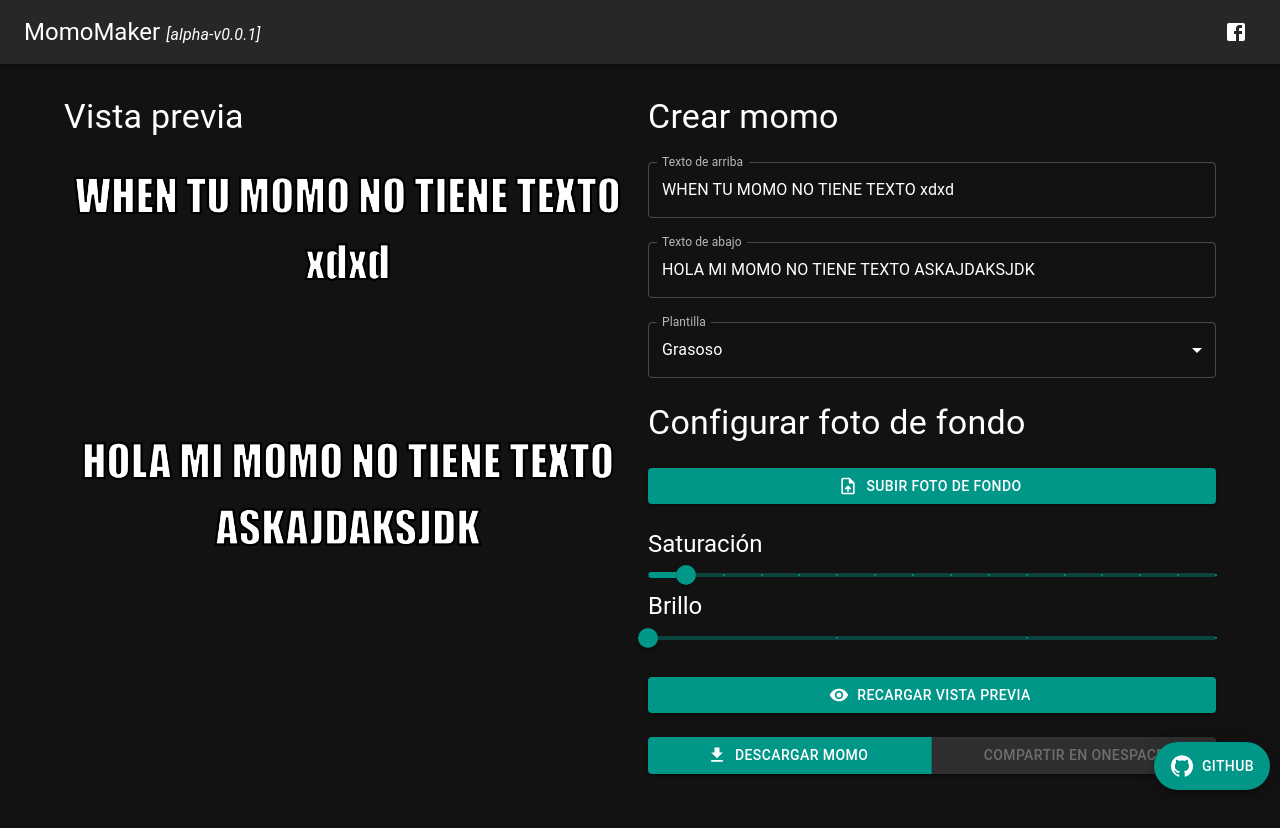
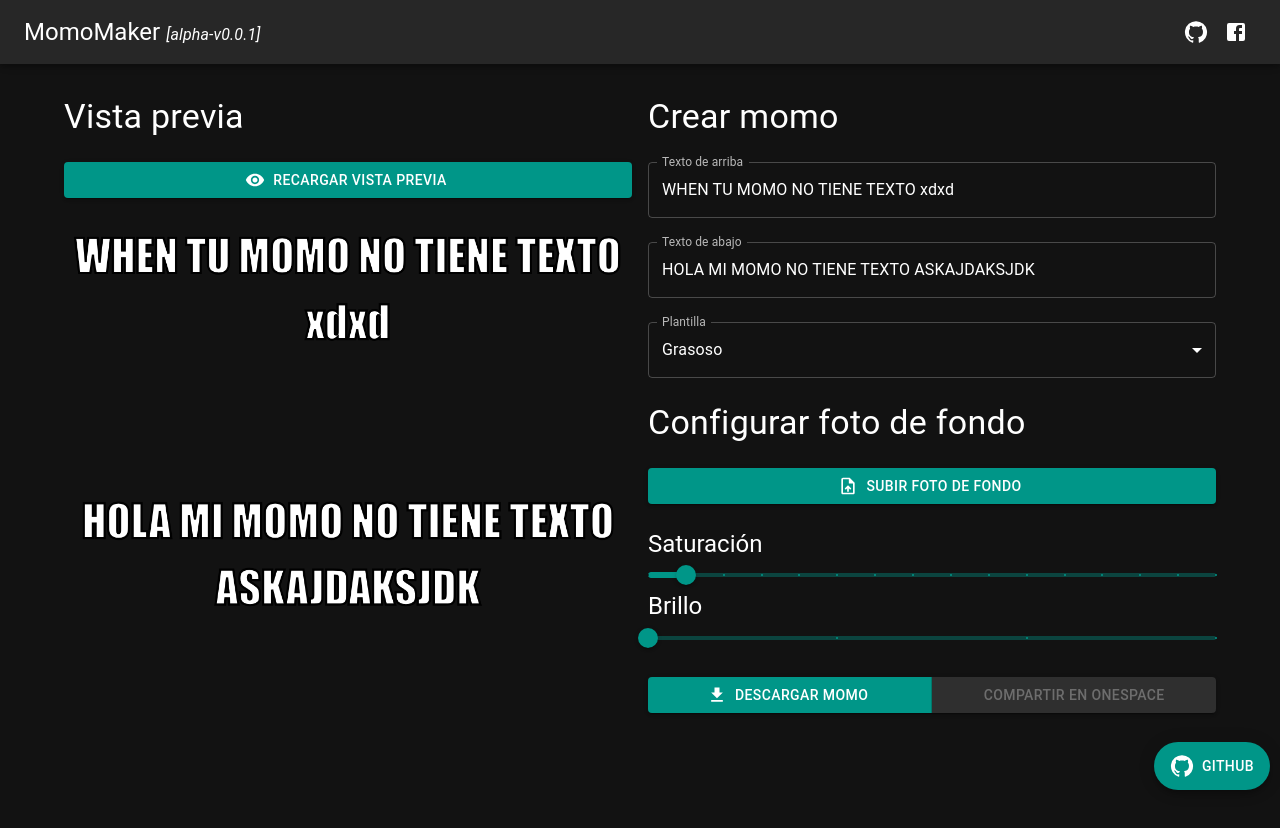
Before and after one commit to cesarblender/MomoMaker, a React (Vite) app: page / in a window 1280 px wide. Shown: the top 828 px of the page. After the commit the page ends 805 px from the top, so only its background shows below. Built offline with nearby package versions, Linux system fonts and the light colour scheme; no server answers.

Commit message:
Added README

```diff
--- a/src/App.tsx
+++ b/src/App.tsx
@@ -1,25 +1,29 @@
-import React, { useContext } from "react";
+import { useContext } from "react";
+import * as htmlToImage from "html-to-image";
+import { useRef, useEffect } from "react";
+import "./assets/App.css";
+import {
+  Toolbar,
+  Typography,
+  Box,
+  Container,
+  Grid,
+  TextField,
+  FormControl,
+  InputLabel,
+  Select,
+  MenuItem,
+  Button,
+  Slider,
+  ButtonGroup,
+} from "@mui/material";
+import { UploadFile, Download } from "@mui/icons-material";
 
-import * as htmlToImage from "html-to-image";
-import { useState, useRef, useEffect } from "react";
-import "./assets/App.css";
-import Toolbar from "@mui/material/Toolbar";
-import Typography from "@mui/material/Typography";
-import Box from "@mui/material/Box";
-import Container from "@mui/material/Container";
-import Grid from "@mui/material/Grid";
-import TextField from "@mui/material/TextField";
-import FormControl from "@mui/material/FormControl";
-import InputLabel from "@mui/material/InputLabel";
-import Select from "@mui/material/Select";
-import MenuItem from "@mui/material/MenuItem";
-import ButtonGroup from "@mui/material/ButtonGroup";
-import { UploadFile, Download, Visibility } from "@mui/icons-material";
-import { Button, Slider } from "@mui/material";
 import { Appbar } from "./components/Appbar";
 import { Preview } from "./components/Preview";
 import { TempPreviewImage } from "./components/TempPreviewImage";
 import { FloatingActionButton } from "./components/FloatingActionButton";
+
 import { Types } from "./context/reducers";
 import { AppContext, MomoTemplate } from "./context/context";
 
@@ -71,7 +75,7 @@ export default function App() {
       <Toolbar />
       <Container>
         <Grid container spacing={2}>
-          <Preview />
+          <Preview {...{ generateMomo }} />
           <Grid item lg={6} md={8} sm={12}>
             <Box
               sx={{
@@ -115,13 +119,13 @@ export default function App() {
                   id="demo-simple-select"
                   value={state.momoProperties.momoTemplate}
                   label="Plantilla"
-                  onChange={(ev) =>{
+                  onChange={(ev) => {
                     dispatch({
                       type: Types.SetMomoTemplate,
                       payload: {
-                        template: ev.target.value as MomoTemplate
-                      }
-                    })
+                        template: ev.target.value as MomoTemplate,
+                      },
+                    });
                   }}
                 >
                   <MenuItem value={MomoTemplate.Grasoso}>Grasoso</MenuItem>
@@ -185,14 +189,6 @@ export default function App() {
                 max={4}
               />
               <br />
-              <Button
-                variant="contained"
-                onClick={generateMomo}
-                startIcon={<Visibility />}
-              >
-                Recargar vista previa
-              </Button>
-              <br />
               <ButtonGroup variant="contained">
                 <Button
                   fullWidth
--- a/src/components/Appbar.tsx
+++ b/src/components/Appbar.tsx
@@ -1,6 +1,5 @@
 import { IconButton, AppBar, Toolbar, Typography } from "@mui/material";
-import { Facebook } from "@mui/icons-material";
-import { useContext } from "react";
+import { Facebook, GitHub } from "@mui/icons-material";
 
 export function Appbar() {
   return (
@@ -13,6 +12,13 @@ export function Appbar() {
           </Typography>
         </Typography>
         <IconButton
+          href="https://github.com/seokkuuu/momomaker"
+          target="blank"
+          color="inherit"
+        >
+          <GitHub />
+        </IconButton>
+        <IconButton
           href="https://facebook.com/seokkuuu"
           target="blank"
           color="inherit"
--- a/src/components/Preview.tsx
+++ b/src/components/Preview.tsx
@@ -1,8 +1,9 @@
-import { Grid, Typography, Box, CircularProgress } from "@mui/material";
+import { Grid, Typography, Box, CircularProgress, Button } from "@mui/material";
+import { Visibility } from "@mui/icons-material";
 import { useContext } from "react";
 import { AppContext } from "../context/context";
 
-export function Preview() {
+export function Preview({ generateMomo }: { generateMomo: () => void }) {
   const { state } = useContext(AppContext);
 
   return (
@@ -10,10 +11,23 @@ export function Preview() {
       <Box sx={{ paddingTop: 4 }}>
         <Typography variant="h4">Vista previa</Typography>
         <br />
+        <Button
+          variant="contained"
+          onClick={generateMomo}
+          startIcon={<Visibility />}
+          fullWidth
+          sx={{marginBottom:3}}
+        >
+          Recargar vista previa
+        </Button>
         {state.loading ? (
           <CircularProgress />
         ) : (
-          <img src={state.momoProperties.previewImage} alt="meme" style={{ width: "100%" }} />
+          <img
+            src={state.momoProperties.previewImage}
+            alt="meme"
+            style={{ width: "100%" }}
+          />
         )}
       </Box>
     </Grid>
```
Also changed, not shown: 2 other files (tests, documents, lock files or other folders).
